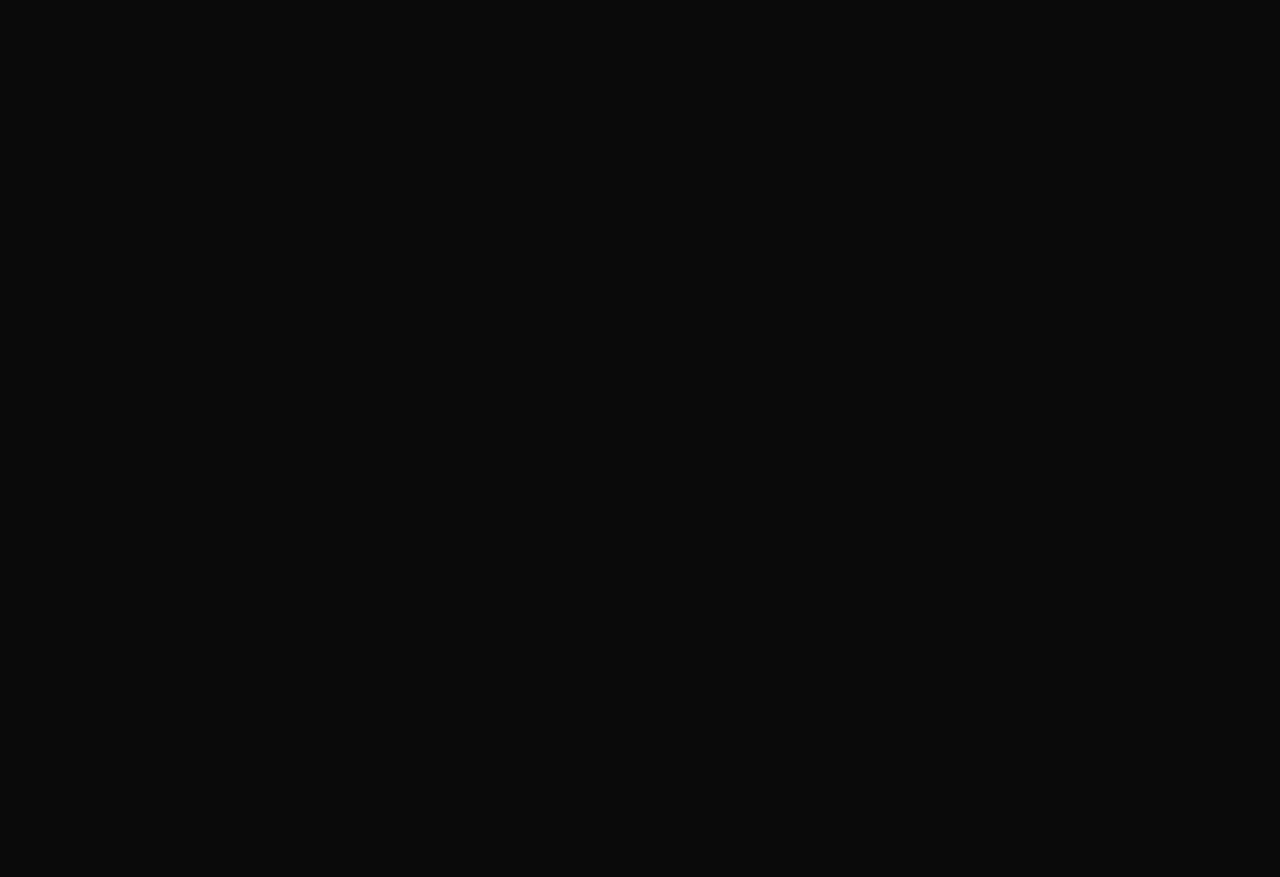
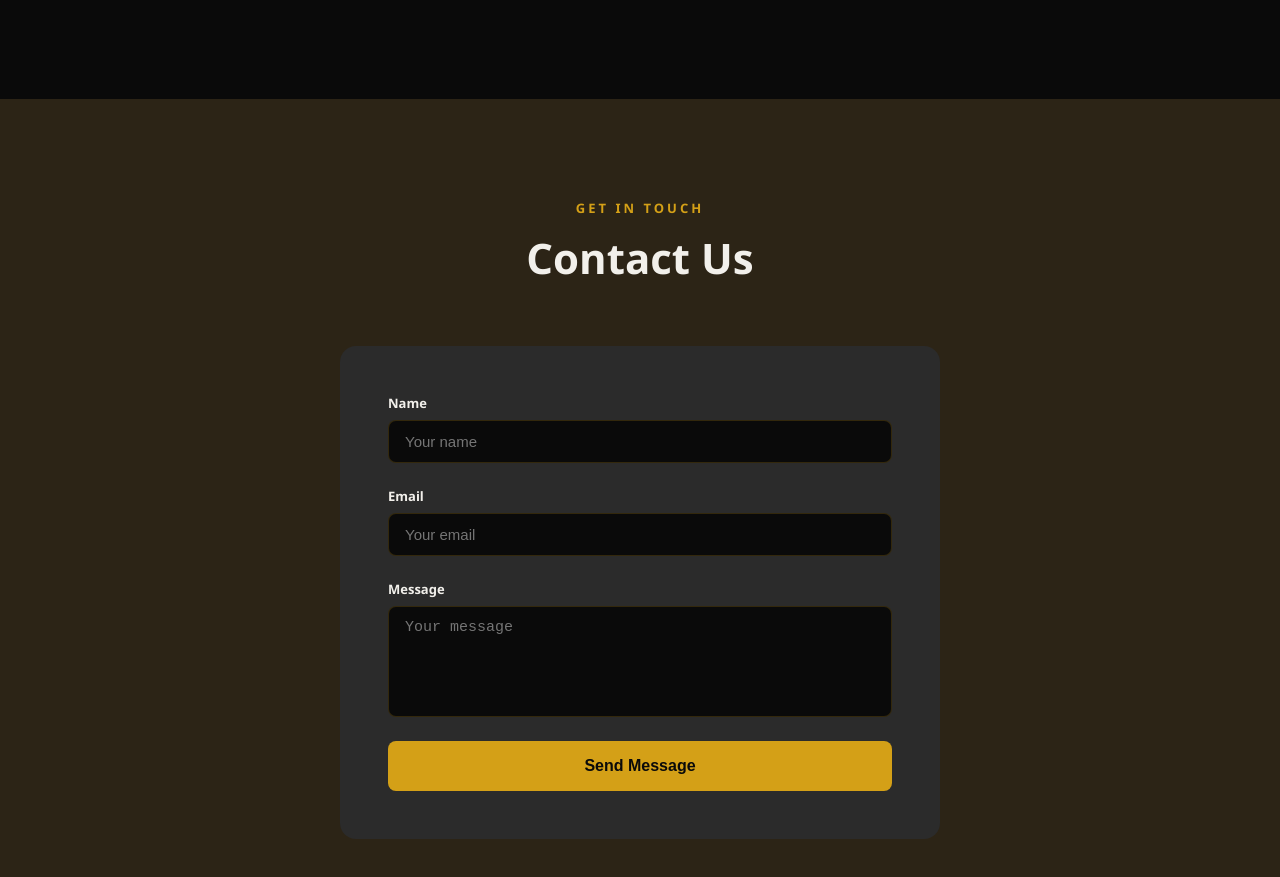
Before and after one commit to Poorna0321/fitness-sports-center, a React (Vite) app: page / in a window 1280 px wide. Shown: the part 1941-2818 px from the top of the page. Before the commit the page ends 2040 px from the top, so only its background shows below. Built offline with nearby package versions, Linux system fonts and the light colour scheme.

Commit message:
Add Contact section with form validation

```diff
--- a/src/App.jsx
+++ b/src/App.jsx
@@ -2,6 +2,8 @@ import Navbar from "./components/Navbar";
 import Hero from "./components/Hero";
 import About from "./components/About";
 import Services from "./components/Services";
+import Contact from "./components/Contact";
+
 
 function App() {
   return (
@@ -10,6 +12,7 @@ function App() {
       <Hero />
       <About />
       <Services />
+      <Contact />
     </>
 
   )
--- /dev/null
+++ b/src/components/Contact.css
@@ -0,0 +1,93 @@
+.contact {
+    background-color: var(--bg-brown);
+    padding: 100px;
+}
+
+.contact-header {
+    display: flex;
+    flex-direction: column;
+    align-items: center;
+    gap: 12px;
+    margin-bottom: 60px;
+}
+
+.contact-header h2 {
+    font-size: 42px;
+    font-weight: 700;
+    color: var(--text-light);
+}
+
+.contact-form-wrapper {
+    max-width: 600px;
+    margin: 0 auto;
+    background-color: var(--bg-gray);
+    padding: 48px;
+    border-radius: 16px;
+}
+
+.form-group {
+    display: flex;
+    flex-direction: column;
+    gap: 8px;
+    margin-bottom: 24px;
+}
+
+.form-group label {
+    font-size: 13px;
+    font-weight: 700;
+    color: var(--text-light);
+}
+
+.form-group input,
+.form-group textarea {
+    background-color: var(--bg-dark);
+    border: 1px solid rgba(212, 160, 23, 0.2);
+    border-radius: 8px;
+    padding: 12px 16px;
+    color: var(--text-light);
+    font-size: 15px;
+    outline: none;
+    transition: border 0.3s;
+}
+
+.form-group input:focus,
+.form-group textarea:focus {
+    border-color: var(--primary);
+}
+
+.form-group textarea {
+    resize: none;
+}
+
+.error {
+    font-size: 12px;
+    color: #ff4d4d;
+}
+
+
+.success-msg {
+    background-color: rgba(46, 125, 50, 0.15);
+    border: 1px solid #2E7D32;
+    color: #4CAF50;
+    padding: 12px 16px;
+    border-radius: 8px;
+    margin-bottom: 24px;
+    font-size: 14px;
+}
+
+button[type="submit"] {
+    width: 100%;
+    padding: 16px;
+    background-color: var(--primary);
+    color: var(--bg-dark);
+    border: none;
+    border-radius: 8px;
+    font-size: 16px;
+    font-weight: 700;
+    cursor: pointer;
+    transition: opacity 0.3s;
+}
+
+button[type="submit"]:hover {
+    opacity: 0.85;
+}
--- /dev/null
+++ b/src/components/Contact.jsx
@@ -0,0 +1,70 @@
+import { useState } from 'react'
+import './Contact.css'
+
+function Contact() {
+    const [formData, setFormData] = useState({
+        name: '',
+        email: '',
+        message: ''
+    })
+    const [success, setSuccess] = useState(false)
+    const [errors, setErrors] = useState({})
+
+    const validate = () => {
+        let errors = {}
+        if (!formData.name) errors.name = 'Name is required'
+        if (!formData.email) errors.email = 'Email is required'
+        else if (!/\S+@\S+\.\S+/.test(formData.email)) errors.email = 'Email is invalid'
+        if (!formData.message) errors.message = 'Message is required'
+        return errors
+    }
+
+    const handleSubmit = (e) => {
+        e.preventDefault()
+        const errors = validate()
+        if (Object.keys(errors).length > 0) {
+            setErrors(errors)
+        } else {
+            setErrors({})
+            setSuccess(true)
+            setFormData({ name: '', email: '', message: '' })
+            setTimeout(() => setSuccess(false), 3000)
+        }
+    }
+
+    const handleChange = (e) => {
+        setFormData({ ...formData, [e.target.name]: e.target.value })
+    }
+
+    return (
+        <section className="contact" id="contact">
+            <div className="contact-header">
+                <span className="eyebrow">GET IN TOUCH</span>
+                <h2>Contact Us</h2>
+            </div>
+            <div className="contact-form-wrapper">
+                {success && <div className="success-msg"> Message sent successfully!</div>}
+                <form onSubmit={handleSubmit}>
+                    <div className="form-group">
+                        <label>Name</label>
+                        <input type="text" name="name" value={formData.name} onChange={handleChange} placeholder="Your name" />
+                        {errors.name && <span className="error">{errors.name}</span>}
+                    </div>
+                    <div className="form-group">
+                        <label>Email</label>
+                        <input type="email" name="email" value={formData.email} onChange={handleChange} placeholder="Your email" />
+                        {errors.email && <span className="error">{errors.email}</span>}
+                    </div>
+                    <div className="form-group">
+                        <label>Message</label>
+                        <textarea name="message" value={formData.message} onChange={handleChange} placeholder="Your message" rows="5"></textarea>
+                        {errors.message && <span className="error">{errors.message}</span>}
+                    </div>
+                    <button type="submit">Send Message</button>
+                </form>
+            </div>
+        </section>
+    )
+}
+
+export default Contact
```
